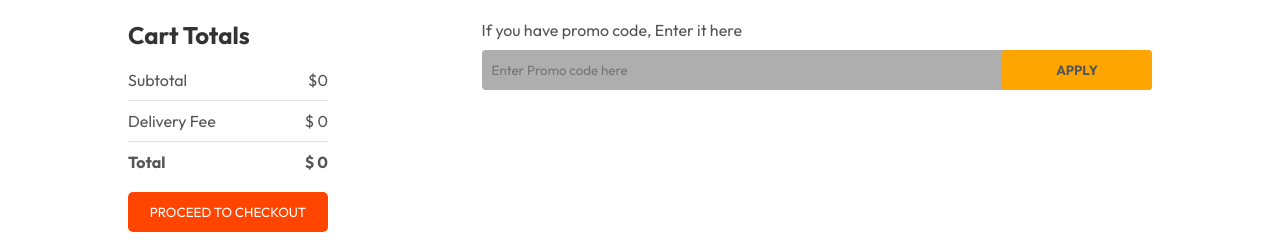
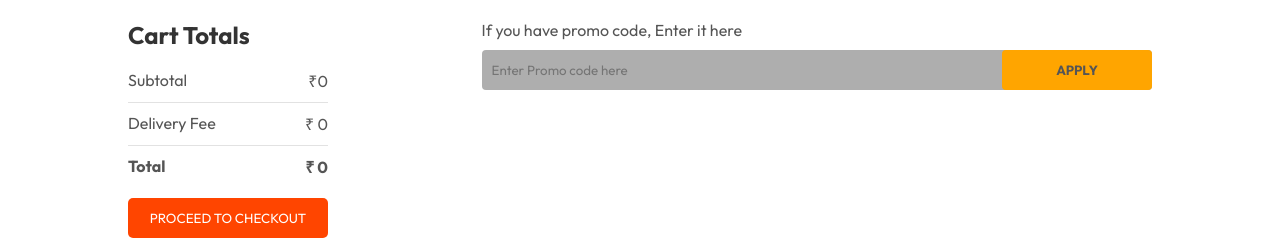
Before and after one commit to nirajGithub1550/ecommerce_app, a React (Vite) app in the folder front_end/: page /cart in a window 1280 px wide. Shown: the part 321-561 px from the top of the page. Built offline with nearby package versions, Linux system fonts and the light colour scheme; no server answers.

Commit message:
Update Cart.jsx

```diff
--- a/front_end/src/pages/Cart/Cart.jsx
+++ b/front_end/src/pages/Cart/Cart.jsx
@@ -30,9 +30,9 @@ const Cart = () => {
             <div className='cart-items-title cart-items-item' key={''}>
                 <img src={url + '/images/'+item.image} alt="" />
                 <p>{item.name}</p>
-                <p>$ {item.price}</p>
+                <p>₹ {item.price}</p>
                 <p>{cartItem[item._id]}</p>
-                <p>$ {item.price*cartItem[item._id]}</p>
+                <p>₹ {item.price*cartItem[item._id]}</p>
                 <img src={assets.cross_icon} alt="" className='remove-cart' onClick={()=>removeFromCart(item._id)}/>
             </div>
             <hr />
@@ -49,17 +49,17 @@ const Cart = () => {
             <div>
               <div className='cart-total-details'>
                   <p>Subtotal</p>
-                  <p>${getTotalCartAmount()}</p>
+                  <p>₹{getTotalCartAmount()}</p>
               </div>
               <hr />
               <div className='cart-total-details'>
                 <p>Delivery Fee</p>
-                <p> $ {getTotalCartAmount() === 0 ? "0" : 10}</p>
+                <p> ₹ {getTotalCartAmount() === 0 ? "0" : 10}</p>
               </div>
               <hr />
               <div className='cart-total-details'>
                 <b>Total</b>
-                <b> $ {getTotalCartAmount() === 0 ? "0" : getTotalCartAmount() + 10}</b>
+                <b> ₹ {getTotalCartAmount() === 0 ? "0" : getTotalCartAmount() + 10}</b>
               </div>
               </div>
               <button onClick={()=>navigate('/place-order')}>PROCEED TO CHECKOUT</button>
```
